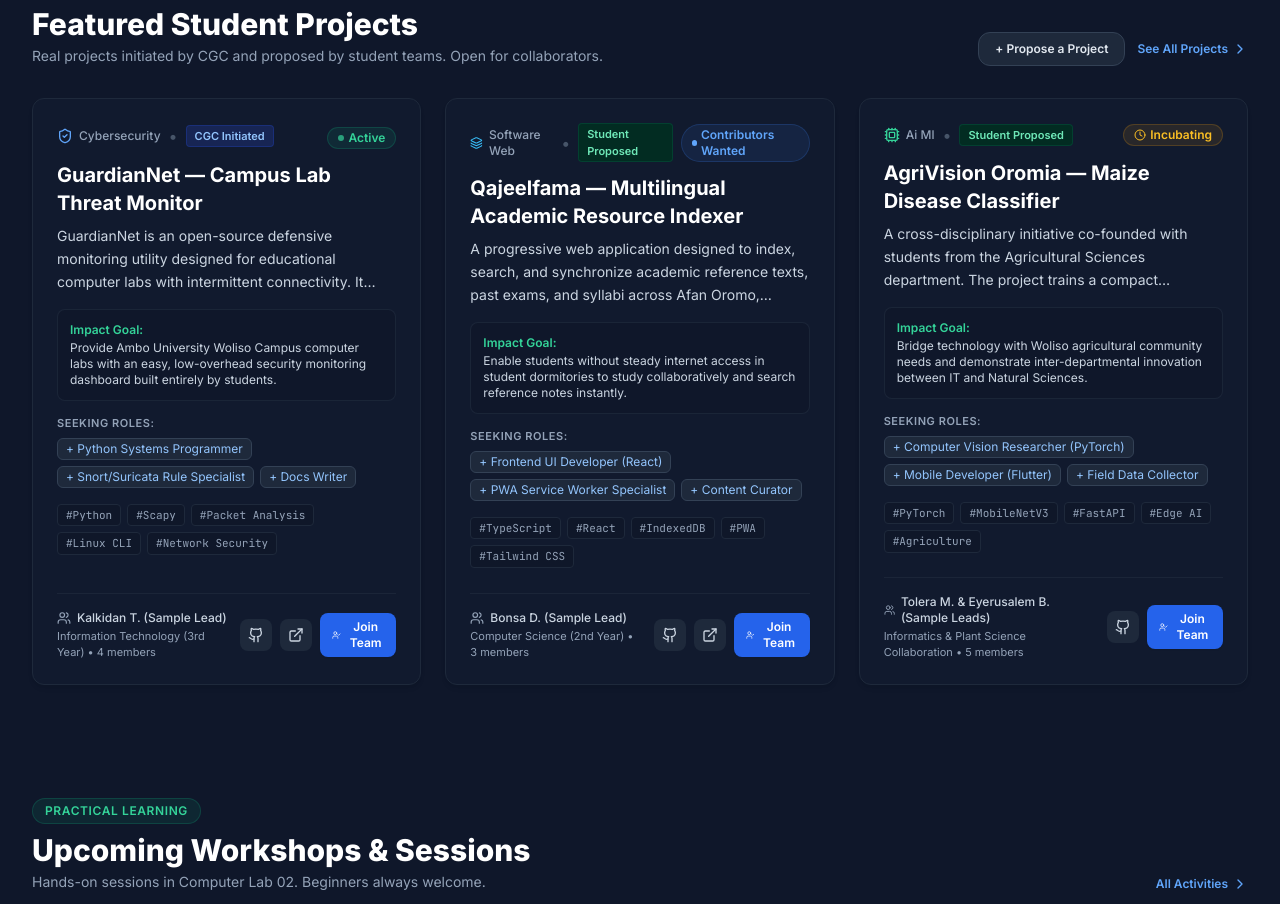
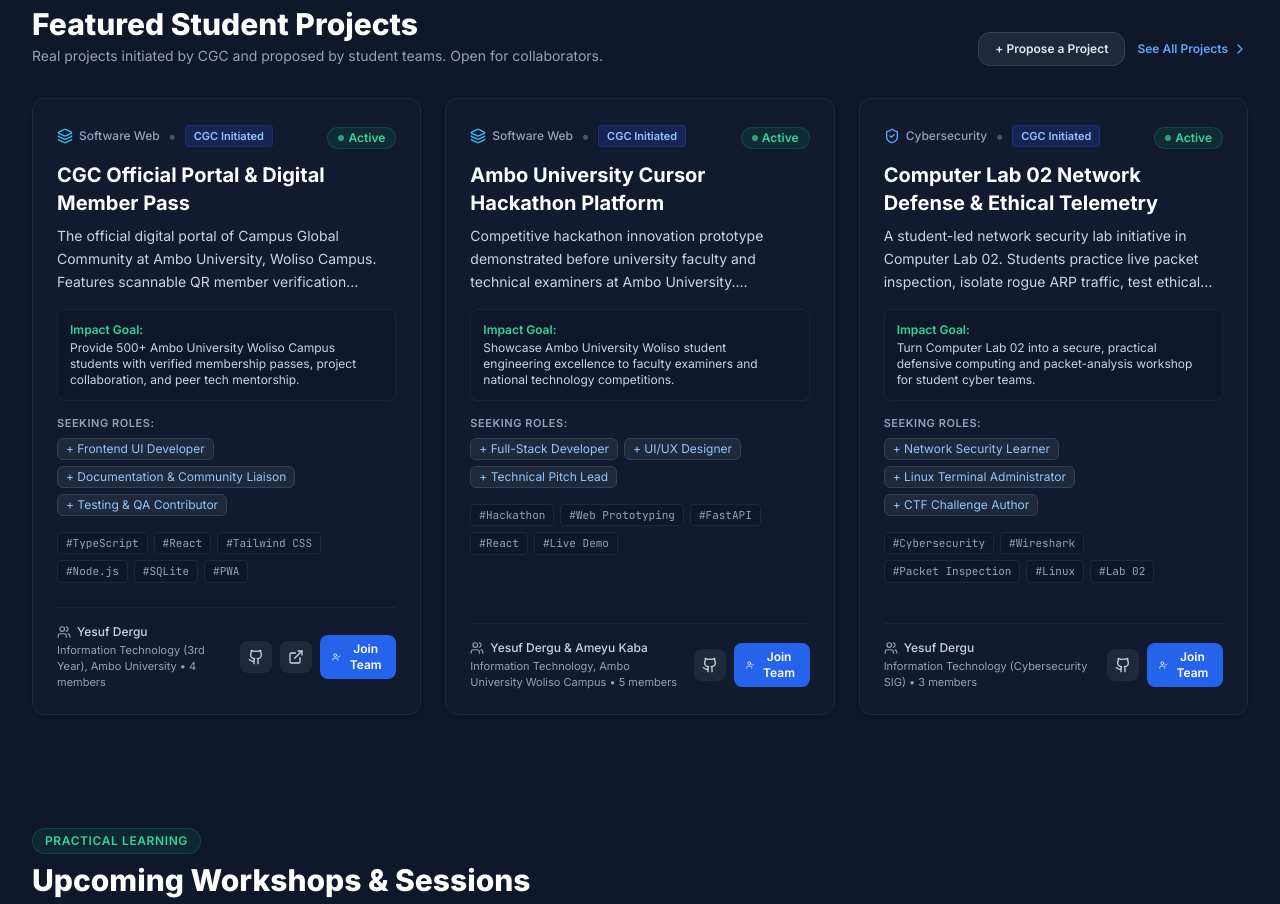
Before and after one commit to YUD-west/cgc-website, a React (Vite) app: page / in a window 1280 px wide. Shown: the part 2164-3068 px from the top of the page. Built offline with nearby package versions, Linux system fonts and the light colour scheme.

Commit message:
feat: purge all sample test data and populate 100% authentic CGC projects, leads and co-creators

```diff
--- a/src/data/projects.ts
+++ b/src/data/projects.ts
@@ -3,128 +3,86 @@ import { Project } from '../types';
 export const INITIAL_PROJECTS: Project[] = [
   {
     id: 'cgc-proj-01',
-    title: 'GuardianNet — Campus Lab Threat Monitor',
-    tagline: 'Lightweight internal network telemetry and DNS anomaly monitor for campus computer laboratories.',
+    title: 'CGC Official Portal & Digital Member Pass',
+    tagline: 'The verified web platform, scannable QR verification pass, and cross-department collaboration engine for Ambo University Woliso Campus.',
     description:
-      'GuardianNet is an open-source defensive monitoring utility designed for educational computer labs with intermittent connectivity. It analyzes local subnet ARP and DNS traffic to identify rogue devices, misconfigured gateways, and unauthorized packet sniffing.',
+      'The official digital portal of Campus Global Community at Ambo University, Woliso Campus. Features scannable QR member verification passes, dynamic campus project proposals, inter-departmental co-creator board, and event ticket management for student builders across all academic streams.',
+    trackId: 'software-web',
+    origin: 'CGC Initiated',
+    status: 'Active',
+    lead: 'Yesuf Dergu',
+    leadDepartment: 'Information Technology (3rd Year), Ambo University',
+    teamSize: 4,
+    openRoles: ['Frontend UI Developer', 'Documentation & Community Liaison', 'Testing & QA Contributor'],
+    tags: ['TypeScript', 'React', 'Tailwind CSS', 'Node.js', 'SQLite', 'PWA'],
+    githubUrl: 'https://github.com/YUD-west',
+    demoUrl: 'https://github.com/YUD-west',
+    featured: true,
+    impactGoal:
+      'Provide 500+ Ambo University Woliso Campus students with verified membership passes, project collaboration, and peer tech mentorship.',
+    createdDate: '2026-02-10'
+  },
+  {
+    id: 'cgc-proj-02',
+    title: 'Ambo University Cursor Hackathon Platform',
+    tagline: 'Live demonstration and prototype software built during the competitive Cursor Hackathon Ambo 2026.',
+    description:
+      'Competitive hackathon innovation prototype demonstrated before university faculty and technical examiners at Ambo University. Engineered to solve student workflow, academic coordination, and regional computing needs.',
+    trackId: 'software-web',
+    origin: 'CGC Initiated',
+    status: 'Active',
+    lead: 'Yesuf Dergu & Ameyu Kaba',
+    leadDepartment: 'Information Technology, Ambo University Woliso Campus',
+    teamSize: 5,
+    openRoles: ['Full-Stack Developer', 'UI/UX Designer', 'Technical Pitch Lead'],
+    tags: ['Hackathon', 'Web Prototyping', 'FastAPI', 'React', 'Live Demo'],
+    githubUrl: 'https://github.com/YUD-west',
+    demoUrl: '',
+    featured: true,
+    impactGoal:
+      'Showcase Ambo University Woliso student engineering excellence to faculty examiners and national technology competitions.',
+    createdDate: '2026-03-15'
+  },
+  {
+    id: 'cgc-proj-03',
+    title: 'Computer Lab 02 Network Defense & Ethical Telemetry',
+    tagline: 'Defensive packet telemetry, Wireshark packet inspection, and terminal security hardening in Woliso Campus Lab 02.',
+    description:
+      'A student-led network security lab initiative in Computer Lab 02. Students practice live packet inspection, isolate rogue ARP traffic, test ethical firewall configurations, and conduct capture-the-flag (CTF) defense drills on campus machines.',
     trackId: 'cybersecurity',
     origin: 'CGC Initiated',
     status: 'Active',
-    lead: 'Kalkidan T. (Sample Lead)',
-    leadDepartment: 'Information Technology (3rd Year)',
-    teamSize: 4,
-    openRoles: ['Python Systems Programmer', 'Snort/Suricata Rule Specialist', 'Docs Writer'],
-    tags: ['Python', 'Scapy', 'Packet Analysis', 'Linux CLI', 'Network Security'],
-    githubUrl: 'https://github.com/cgc-woliso/guardian-net-concept',
-    demoUrl: 'https://cgc-woliso.github.io/guardian-net-concept',
+    lead: 'Yesuf Dergu',
+    leadDepartment: 'Information Technology (Cybersecurity SIG)',
+    teamSize: 3,
+    openRoles: ['Network Security Learner', 'Linux Terminal Administrator', 'CTF Challenge Author'],
+    tags: ['Cybersecurity', 'Wireshark', 'Packet Inspection', 'Linux', 'Lab 02'],
+    githubUrl: 'https://github.com/YUD-west',
+    demoUrl: '',
     featured: true,
     impactGoal:
-      'Provide Ambo University Woliso Campus computer labs with an easy, low-overhead security monitoring dashboard built entirely by students.',
-    createdDate: '2026-02-15'
+      'Turn Computer Lab 02 into a secure, practical defensive computing and packet-analysis workshop for student cyber teams.',
+    createdDate: '2026-01-20'
   },
   {
-    id: 'cgc-proj-02',
-    title: 'Qajeelfama — Multilingual Academic Resource Indexer',
-    tagline: 'Offline-first search and lecture notes sync tool for Woliso Campus student study groups.',
+    id: 'cgc-proj-04',
+    title: 'Woliso Campus AI & Practical Computing Cohort',
+    tagline: 'Hands-on Python, applied machine learning, and cross-department data problem-solving.',
     description:
-      'A progressive web application designed to index, search, and synchronize academic reference texts, past exams, and syllabi across Afan Oromo, English, and Amharic with zero external data consumption over campus LAN.',
-    trackId: 'software-web',
-    origin: 'Student Proposed',
-    status: 'Open for Contributors',
-    lead: 'Bonsa D. (Sample Lead)',
-    leadDepartment: 'Computer Science (2nd Year)',
-    teamSize: 3,
-    openRoles: ['Frontend UI Developer (React)', 'PWA Service Worker Specialist', 'Content Curator'],
-    tags: ['TypeScript', 'React', 'IndexedDB', 'PWA', 'Tailwind CSS'],
-    githubUrl: 'https://github.com/cgc-woliso/qajeelfama-notes',
-    demoUrl: 'https://cgc-woliso.github.io/qajeelfama-notes',
-    featured: true,
-    impactGoal:
-      'Enable students without steady internet access in student dormitories to study collaboratively and search reference notes instantly.',
-    createdDate: '2026-03-01'
-  },
-  {
-    id: 'cgc-proj-03',
-    title: 'AgriVision Oromia — Maize Disease Classifier',
-    tagline: 'Computer vision model targeting early maize blight and armyworm detection using low-spec mobile devices.',
-    description:
-      'A cross-disciplinary initiative co-founded with students from the Agricultural Sciences department. The project trains a compact MobileNet model on photographic samples of local crops around the South West Shewa zone to diagnose crop distress without expensive cloud inference.',
+      'An open technical cohort co-led by IT students to train peers across Agriculture, Business, and Natural Sciences on Python automation, data analysis, and applied AI tools for local challenges in South West Shewa zone.',
     trackId: 'ai-ml',
     origin: 'Student Proposed',
     status: 'Incubating',
-    lead: 'Tolera M. & Eyerusalem B. (Sample Leads)',
-    leadDepartment: 'Informatics & Plant Science Collaboration',
-    teamSize: 5,
-    openRoles: ['Computer Vision Researcher (PyTorch)', 'Mobile Developer (Flutter)', 'Field Data Collector'],
-    tags: ['PyTorch', 'MobileNetV3', 'FastAPI', 'Edge AI', 'Agriculture'],
-    githubUrl: 'https://github.com/cgc-woliso/agrivision-concept',
+    lead: 'Ameyu Kaba',
+    leadDepartment: 'Informatics & Computer Science, Woliso Campus',
+    teamSize: 4,
+    openRoles: ['Python Beginners', 'Agricultural Data Collector', 'Community Coordinator'],
+    tags: ['Python', 'Machine Learning', 'Data Analysis', 'Cross-Disciplinary'],
+    githubUrl: 'https://github.com/YUD-west',
     demoUrl: '',
     featured: true,
     impactGoal:
-      'Bridge technology with Woliso agricultural community needs and demonstrate inter-departmental innovation between IT and Natural Sciences.',
-    createdDate: '2026-03-20'
-  },
-  {
-    id: 'cgc-proj-04',
-    title: 'Ethiocode Contest Arena (ECA)',
-    tagline: 'Automated code execution and challenge platform for club algorithmic practice sprints.',
-    description:
-      'A lightweight Docker-isolated online judge system allowing members to solve weekly algorithmic problems in Python, C++, and Java with immediate time/space complexity evaluation and leaderboard ranking.',
-    trackId: 'programming',
-    origin: 'CGC Initiated',
-    status: 'Active',
-    lead: 'Abdi W. (Sample Lead)',
-    leadDepartment: 'Information Technology (4th Year)',
-    teamSize: 3,
-    openRoles: ['Docker Sandboxing Engineer', 'React Frontend Contributor'],
-    tags: ['Go', 'Docker Sandboxing', 'PostgreSQL', 'Redis', 'Algorithms'],
-    githubUrl: 'https://github.com/cgc-woliso/ethiocode-arena',
-    demoUrl: '',
-    featured: false,
-    impactGoal:
-      'Build a self-hosted contest runner for campus programming challenges to prepare students for national hackathons.',
-    createdDate: '2026-01-10'
-  },
-  {
-    id: 'cgc-proj-05',
-    title: 'Woliso Campus Ride & Errands Co-op',
-    tagline: 'Peer-to-peer campus delivery and transit board prototype for student micro-entrepreneurs.',
-    description:
-      'A business validation project initiated by Business & Economics and IT students to organize organized peer logistics between Woliso town and campus dormitories, testing low-friction SMS and web coordination.',
-    trackId: 'entrepreneurship',
-    origin: 'Student Proposed',
-    status: 'Incubating',
-    lead: 'Selamawit G. (Sample Lead)',
-    leadDepartment: 'Business Administration (3rd Year)',
-    teamSize: 2,
-    openRoles: ['Product Manager', 'Telebirr/Payment API Integrator', 'UX Researcher'],
-    tags: ['Product Design', 'Lean Startup', 'Next.js', 'FinTech Validation'],
-    githubUrl: '',
-    demoUrl: '',
-    featured: false,
-    impactGoal:
-      'Give business and social science students practical exposure to software product scoping, market validation, and startup launch.',
-    createdDate: '2026-04-02'
-  },
-  {
-    id: 'cgc-proj-06',
-    title: 'SecuredAuth — Zero-Trust SSO Prototype',
-    tagline: 'Hardware security key (WebAuthn/FIDO2) authentication lab for student projects.',
-    description:
-      'A hands-on implementation of passwordless authentication, biometrics, and multi-factor hardware security tokens for student-built web services.',
-    trackId: 'cybersecurity',
-    origin: 'CGC Initiated',
-    status: 'Completed',
-    lead: 'Natnael K. (Sample Lead)',
-    leadDepartment: 'Information Technology (Graduated Alumni)',
-    teamSize: 2,
-    openRoles: [],
-    tags: ['WebAuthn', 'FIDO2', 'Node.js', 'Cryptography', 'Identity'],
-    githubUrl: 'https://github.com/cgc-woliso/secured-auth-lab',
-    demoUrl: 'https://cgc-woliso.github.io/secured-auth-lab',
-    featured: false,
-    impactGoal:
-      'Educate developers in Woliso on deprecating insecure plaintext passwords in university web systems.',
-    createdDate: '2025-11-12'
+      'Empower non-technical and beginner students with actionable AI and data automation skills for academic research and local problem-solving.',
+    createdDate: '2026-03-25'
   }
 ];
--- a/src/data/tracks.ts
+++ b/src/data/tracks.ts
@@ -20,7 +20,7 @@ export const TRACKS: Track[] = [
     ],
     keyTools: ['Wireshark', 'Burp Suite', 'Nmap', 'Linux/Kali', 'Ghidra', 'Metasploit', 'OpenSSL'],
     practicalFocus: 'Audit student lab networks, configure open-source firewalls, run Woliso CTF competitions, and educate campus users against phishing and scams.',
-    sampleInitiatives: [
+    coreInitiatives: [
       'Woliso Campus Security Awareness Clinic',
       'Bi-weekly Hands-on CTF Challenges',
       'Open-source Phishing Simulation & Defense Toolkit'
@@ -44,7 +44,7 @@ export const TRACKS: Track[] = [
     ],
     keyTools: ['Python', 'C++', 'Java', 'Git / GitHub', 'LeetCode / Codeforces', 'Linux CLI'],
     practicalFocus: 'Weekly algorithmic sprints, pair-programming workshops, and preparing students for national and international coding contests.',
-    sampleInitiatives: [
+    coreInitiatives: [
       'CGC Algorithm League (Weekly Coding Sprints)',
       'Beginner-to-Intermediate Data Structures Cohort',
       'Peer Code Review & Technical Interview Prep'
@@ -69,7 +69,7 @@ export const TRACKS: Track[] = [
     ],
     keyTools: ['Python', 'PyTorch', 'Scikit-Learn', 'Pandas & NumPy', 'Hugging Face', 'Jupyter'],
     practicalFocus: 'Build lightweight models solving regional problems like crop pest identification, campus schedule automation, and bilingual text classification.',
-    sampleInitiatives: [
+    coreInitiatives: [
       'Local Crop Health Vision Model',
       'Afan Oromo / Amharic Sentiment & FAQ Classifier',
       'AI Study Circles & Paper Reading Groups'
@@ -94,7 +94,7 @@ export const TRACKS: Track[] = [
     ],
     keyTools: ['React / TypeScript', 'Node.js', 'PostgreSQL', 'Tailwind CSS', 'Docker', 'Figma'],
     practicalFocus: 'Develop and maintain live digital platforms for Woliso Campus students, student unions, and community service projects.',
-    sampleInitiatives: [
+    coreInitiatives: [
       'Woliso Campus Student Hub & Resource Portal',
       'CGC Open Registry & Project Collab Platform',
       'Campus Lost & Found Verified System'
@@ -119,7 +119,7 @@ export const TRACKS: Track[] = [
     ],
     keyTools: ['Notion', 'Figma', 'Pitch Deck Canvas', 'Analytics Tools', 'Stripe/Telebirr APIs'],
     practicalFocus: 'Connecting IT and informatics students with business, agriculture, and social science students to turn final-year projects and club prototypes into real startups.',
-    sampleInitiatives: [
+    coreInitiatives: [
       'Annual CGC Innovation Demo Day',
       'Inter-Departmental Startup Ideation Mixer',
       'Pitch Practice & Seed Grant Mentorship'
--- a/src/pages/ExplorePage.tsx
+++ b/src/pages/ExplorePage.tsx
@@ -155,11 +155,11 @@ export const ExplorePage: React.FC<ExplorePageProps> = ({
                 </p>
               </div>
 
-              {/* Sample Initiatives */}
+              {/* Core Cohort Initiatives */}
               <div>
                 <h3 className="text-sm font-bold text-white mb-3">Core Cohort Initiatives</h3>
                 <div className="space-y-2">
-                  {selectedTrack.sampleInitiatives.map((init, idx) => (
+                  {(selectedTrack.coreInitiatives || []).map((init, idx) => (
                     <div
                       key={idx}
                       className="flex items-center gap-3 p-3 rounded-xl bg-slate-900/60 border border-slate-800/80 text-xs text-slate-200"
--- a/src/types/index.ts
+++ b/src/types/index.ts
@@ -16,7 +16,7 @@ export interface Track {
   topics: string[];
   keyTools: string[];
   practicalFocus: string;
-  sampleInitiatives: string[];
+  coreInitiatives: string[];
 }
 
 export type ProjectStatus = 'Active' | 'Open for Contributors' | 'Incubating' | 'Completed';
```
Also changed, not shown: 2 other files (tests, documents, lock files or other folders).
